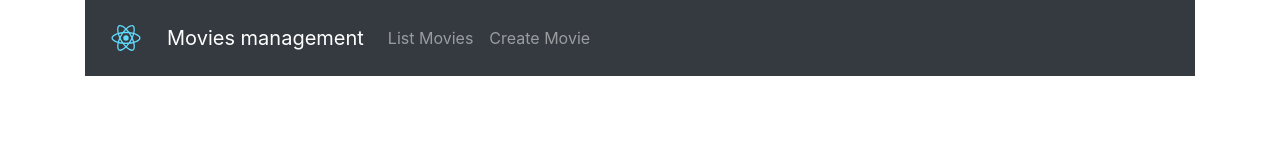
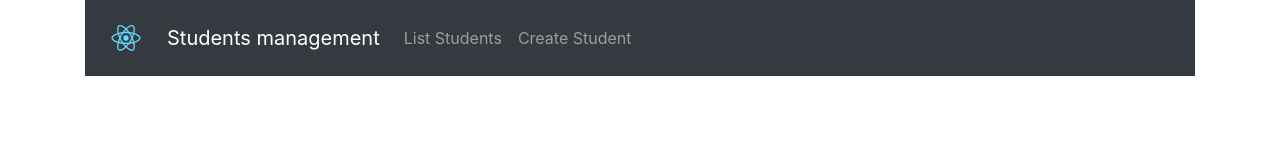
Before and after one commit to Wintse/COMP308_Lab02_Ex1, a React (Create React App) app in the folder client/: page / in a window 1280 px wide. Shown: the top 160 px of the page. Built offline with nearby package versions, Linux system fonts and the light colour scheme.

Commit message:
changed to student links in client

```diff
--- a/client/src/components/Links.js
+++ b/client/src/components/Links.js
@@ -17,18 +17,18 @@ function Links(props){
     return (
         <React.Fragment>
                 <Link to="/" className="navbar-brand">
-                    Movies management
+                    Students management
                 </Link>
                 <Collapse>
                     <List>
                         <Item>
-                            <Link to="/movies/list" className="nav-link">
-                                List Movies
+                            <Link to="/students/list" className="nav-link">
+                                List Students
                             </Link>
                         </Item>
                         <Item>
-                            <Link to="/movies/create" className="nav-link">
-                                Create Movie
+                            <Link to="/students/create" className="nav-link">
+                                Create Student
                             </Link>
                         </Item>
                     </List>
```
